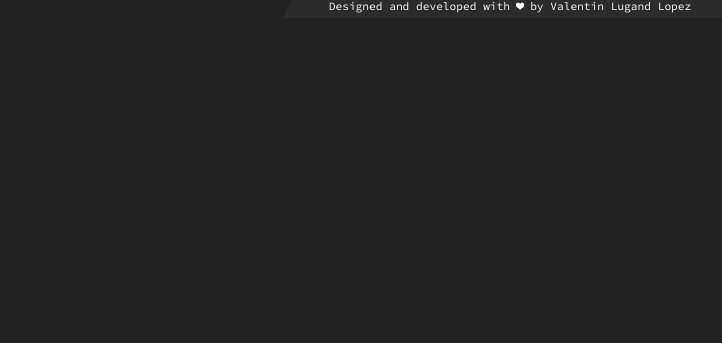
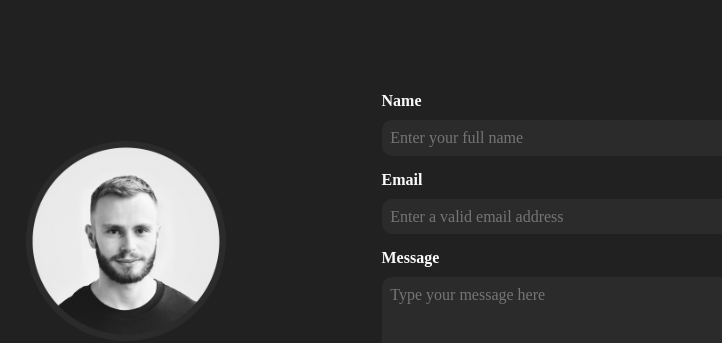
Before and after one commit to valentinllpz/Portfolio, a Next.js app in the folder src/: page / in a window 1280 px wide. Shown: the part 2454-2797 px from the top of the page, without its empty margins (130-852 px from the left). Before the commit the page ends 2472 px from the top, so only its background shows below. Built offline with nearby package versions, Linux system fonts and the light colour scheme; no server answers; a web font is replaced by a local one.

Commit message:
attempt to fix form overflow mobile

```diff
--- a/src/pages/index.tsx
+++ b/src/pages/index.tsx
@@ -2,7 +2,7 @@ import type { NextPage } from "next";
 import About from "../sections/About";
 import Home from "../sections/Home";
 import Projects from "../sections/Projects";
-// import Contact from "../sections/Contact";
+import Contact from "../sections/Contact";
 
 
 const Index: NextPage = () => {
@@ -11,7 +11,7 @@ const Index: NextPage = () => {
 		<Home/>
 		<About/>
 		<Projects/>
-		{/* <Contact/> */}
+		<Contact/>
     </>
   );
 };
--- a/src/styles/Form.module.scss
+++ b/src/styles/Form.module.scss
@@ -14,6 +14,7 @@
 		flex-direction: column;
 		justify-content: space-evenly;
 		margin-bottom: 5vh;
+		max-width: 100%;
 
 		.inputContainer {
 			display: flex;
```
